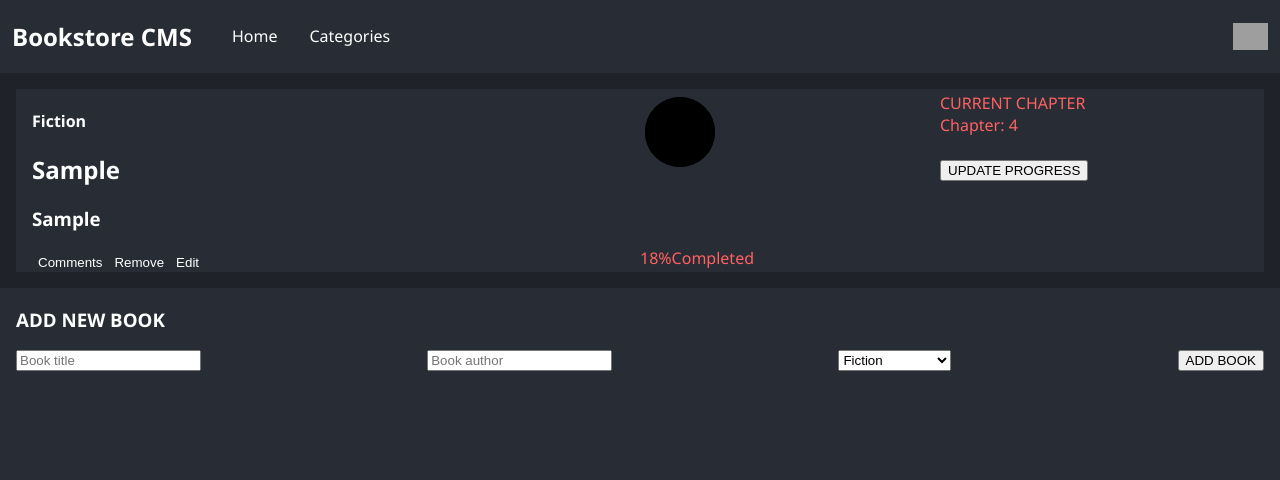
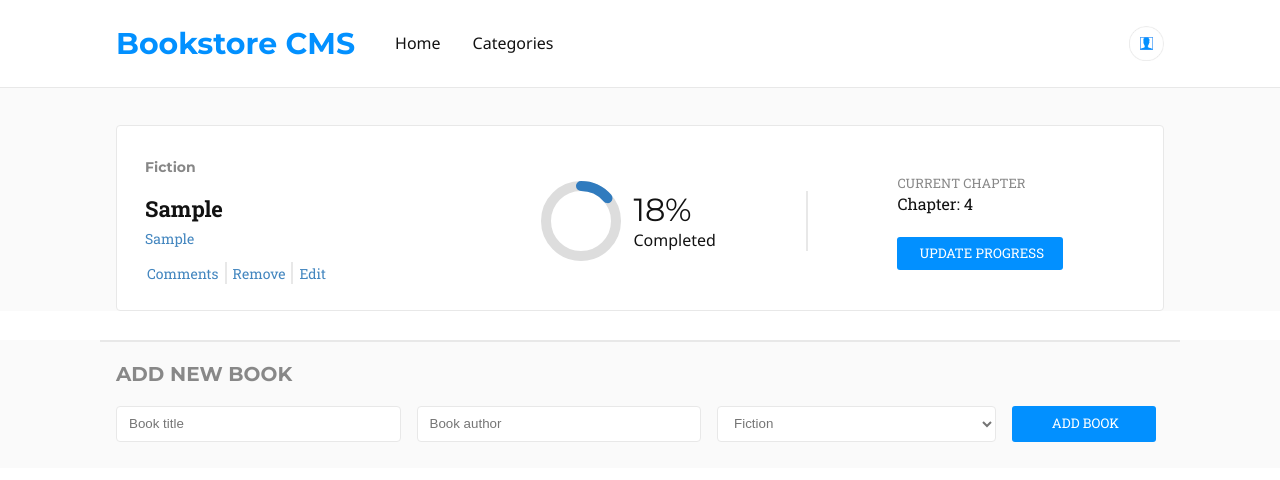
Before and after one commit to jlvFlores/Bookstore, a React (Create React App) app: page / in a window 1280 px wide. Both pictures are taken after typing "Sample", "Sample" into the empty fields and a click on the button "ADD BOOK". Shown: the top 480 px of the page. Built offline with nearby package versions, Linux system fonts and the light colour scheme; no server answers; grey boxes are pictures that could not be loaded.

Commit message:
Add styles and assests

```diff
--- a/src/index.css
+++ b/src/index.css
@@ -1,3 +1,4 @@
+@import url('https://fonts.googleapis.com/css2?family=Montserrat:wght@400;700&family=Roboto+Slab:wght@400;700&display=swap');
 body {
   margin: 0;
   font-family:
@@ -21,9 +22,8 @@ code {
 }
 
 .App {
-  background-color: #282c34;
   min-height: 100vh;
-  color: white;
+  color: #121212;
 }
 
 header,
@@ -35,7 +35,15 @@ ul {
 }
 
 header {
-  padding: 0 0.75rem;
+  padding: 0 7.25rem;
+  background-color: #fff;
+  border-bottom: 1px solid #e8e8e8;
+}
+
+h1 {
+  font-family: Montserrat;
+  font-size: 1.875rem;
+  color: #0290ff;
 }
 
 ul {
@@ -44,18 +52,21 @@ ul {
 }
 
 a {
-  color: white;
   text-decoration: none;
+  color: #121212;
 }
 
 .profile {
   width: 35px;
 }
 
+section {
+  background-color: #fafafa;
+}
+
 .books {
-  max-height: 70vh;
+  max-height: 60vh;
   overflow-y: scroll;
-  background: #1f2329;
   padding: 0 1rem;
 }
 
@@ -63,31 +74,137 @@ a {
   display: flex;
   justify-content: space-between;
   align-items: center;
-  background-color: #282c34;
-  margin: 1rem 0;
-  padding: 0 1rem;
+  margin: 2.313rem 6.25rem 0;
+  padding: 2rem 1.75rem 1.625rem 1.75rem;
+  background-color: #fff;
+  border-radius: 4px;
+  border: solid 1px #e8e8e8;
+}
+
+h4 {
+  margin: 0;
+  opacity: 0.5;
+  font-family: Montserrat;
+  font-size: 0.875rem;
+}
+
+h2 {
+  font-family: Roboto Slab;
+  font-size: 1.375rem;
+  font-weight: bold;
+  margin-bottom: -0.5rem;
+}
+
+h3 {
+  font-family: Roboto Slab;
+  font-size: 0.875rem;
+  font-weight: 300;
+  color: #4386bf;
 }
 
 .book-info {
-  max-width: 50%;
+  max-width: 40%;
 }
 
 .book-completion {
   display: flex;
-  width: 50%;
+  width: 60%;
 }
 
-.percentage,
-.chapter {
-  width: 50%;
+.middle-con {
+  width: 60%;
+  display: flex;
+  align-items: center;
+  justify-content: space-between;
 }
 
-span {
+.chapter-con {
+  width: 40%;
+}
+
+.wheel {
+  display: flex;
+  justify-content: center;
+  align-items: center;
+  max-width: 30%;
+  width: 80px;
+  height: 80px;
+  margin: 0;
+}
+
+.bg {
+  fill: none;
+  stroke-width: 10px;
+  stroke: #ddd;
+}
+
+.meter {
+  fill: none;
+  stroke-width: 10px;
+  stroke-linecap: round;
+  transform: rotate(-90deg);
+  transform-origin: 50% 50%;
+  stroke-dasharray: 360;
+  stroke-dashoffset: 330;
+  stroke: #307bbe;
+  animation: progress-1 1s ease-out;
+}
+
+@keyframes progress-1 {
+  from {
+      stroke-dashoffset: 360;
+  }
+  to {
+      stroke-dashoffset: 250;
+  }
+}
+
+.percentage-con {
+  display: flex;
+  flex-direction: column;
+  justify-content: center;
+  width: 45%;
+}
+
+.percentage-text {
+  font-family: Montserrat;
+  font-size: 2rem;
+}
+
+.horizontal-line {
+  height: 60%;
+  width: 25%;
+  border-left: 2px solid #e8e8e8;
+}
+
+.current-chapter {
+  opacity: 0.5;
+  font-family: Roboto Slab;
+  font-size: 0.813rem;
+  font-weight: 300;
+}
+
+.chapter {
+  font-family: Roboto Slab;
+  font-size: 1rem;
+  font-weight: 300;
+}
+
+.form-message {
   color: #ff6262;
 }
 
+.input-title {
+  font-family: Montserrat;
+  font-size: 1.25rem;
+  font-weight: bold;
+  color: #888;
+}
+
 form {
-  padding: 0 1rem;
+  margin: 1.8rem 6.25rem 0;
+  padding: 0 1.5rem 1.625rem 1rem;
+  border-top: 2px solid #e8e8e8;
 }
 
 .add-book-form {
@@ -95,25 +212,43 @@ form {
   justify-content: space-between;
 }
 
+input,
+select {
+  border-radius: 4px;
+  border: solid 1px #e8e8e8;
+  background-color: #fff;
+  color: #757575;
+  min-height: 2rem;
+  width: 100%;
+  padding-left: 0.75rem;
+  margin-right: 1rem;
+}
+
+.blue-btn {
+  border-radius: 3px;
+  border: none;
+  background-color: #0290ff;
+  color: #fff;
+  padding: 0.438rem 1.188rem 0.5rem 1.375rem;
+  font-family: Roboto Slab;
+  min-width: 9rem;
+}
+
+.options {
+  margin-left: -0.25rem;
+}
+
 .book-btn {
   background: transparent;
   border: none;
   cursor: pointer;
-  color: white;
+  font-family: Roboto Slab;
+  font-size: 0.875rem;
+  font-weight: 300;
+  color: #4386bf;
 }
 
 ::-webkit-scrollbar {
   width: 0.5rem;
+  visibility: hidden;
 }
-
-::-webkit-scrollbar-track {
-  background: #282c34;
-}
-
-::-webkit-scrollbar-thumb {
-  background: #555;
-}
-
-::-webkit-scrollbar-thumb:hover {
-  background: #444;
-}
```
Also changed, not shown: src/assets/profile.png (added).
